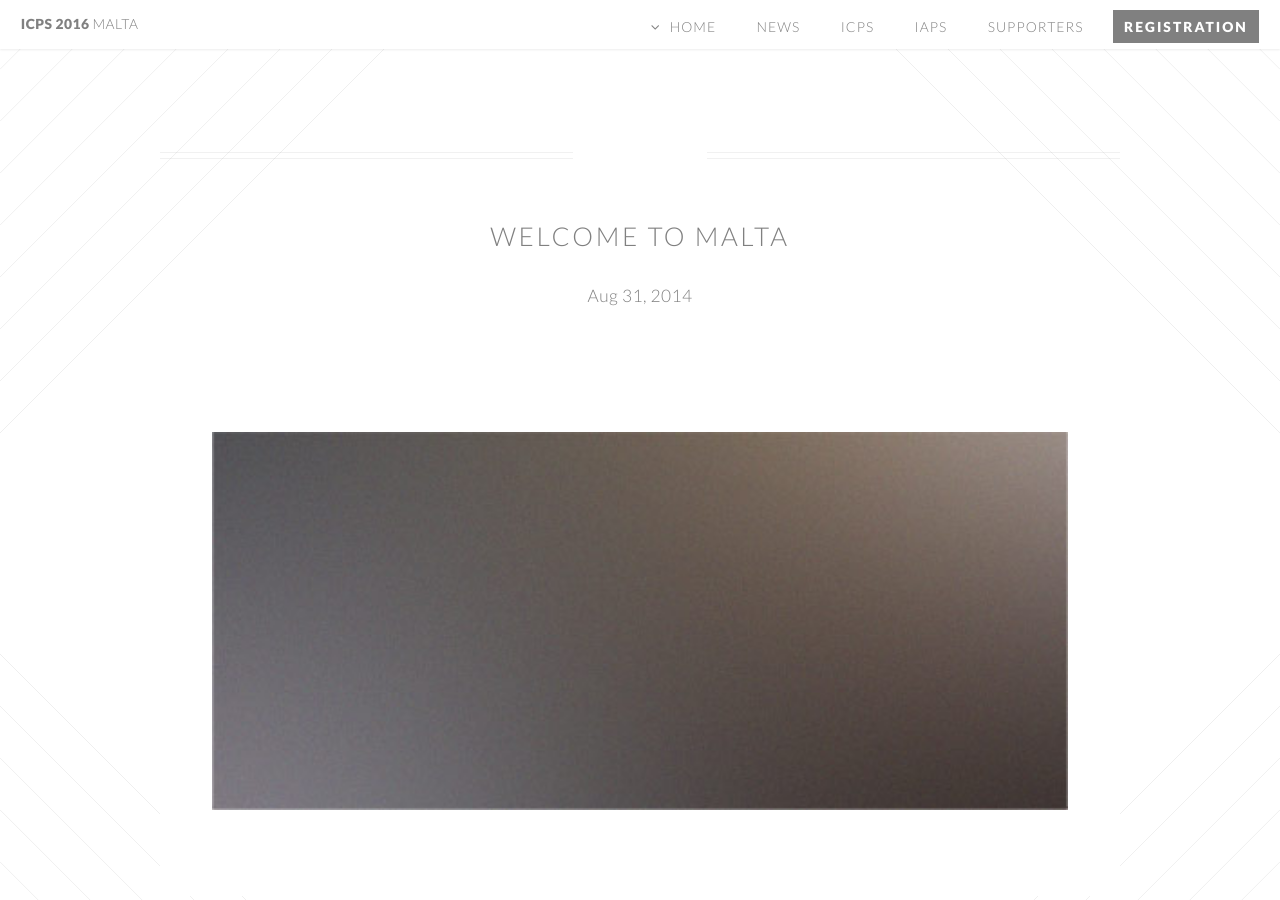
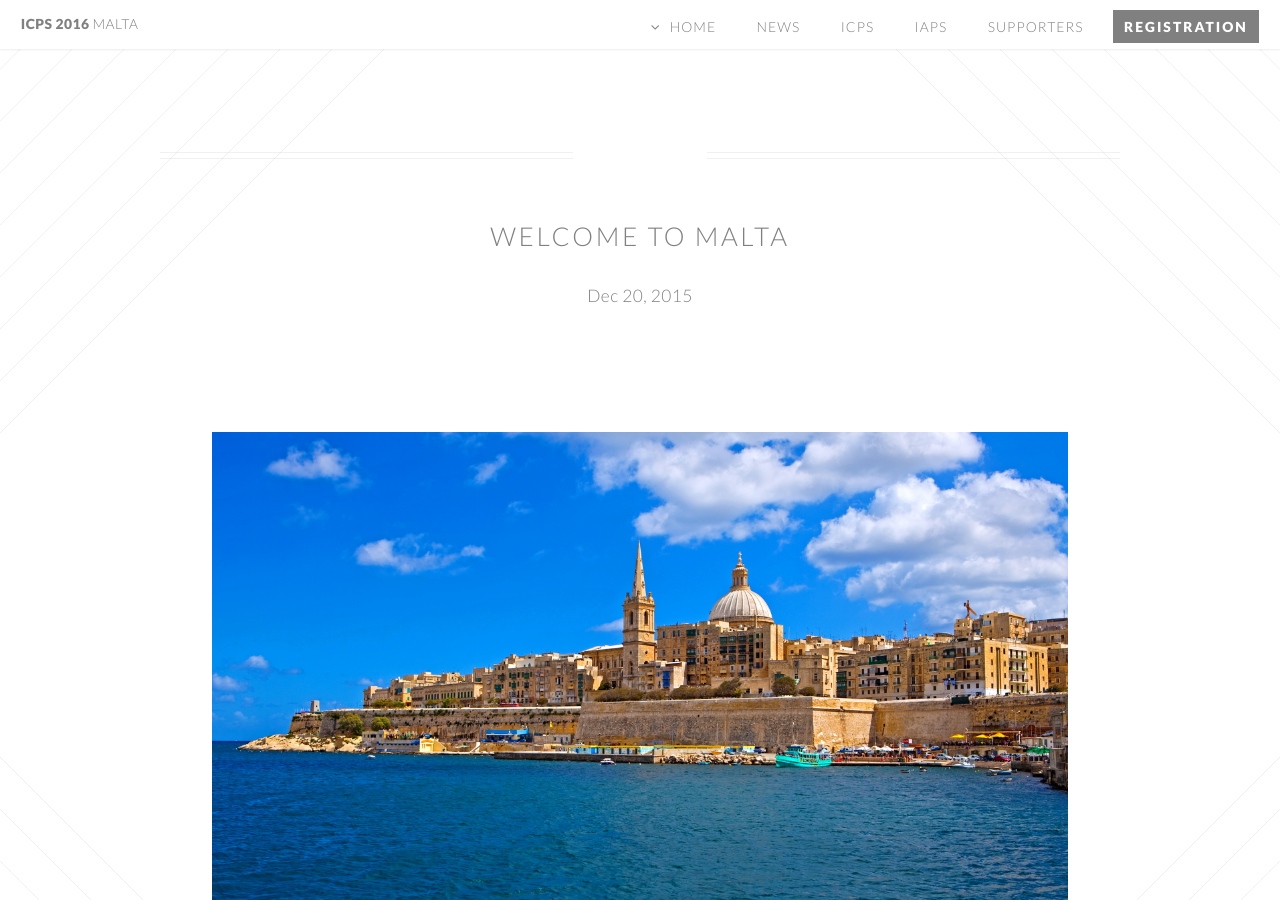
Before and after one commit to bread-on-toast/icps2016, a Jekyll site: the page built from _posts/2015-12-20-welcome.md, in a window 1280 px wide and 900 px high. Built offline with Jekyll 4.4.1, drawn with Linux system fonts in a browser that asks for light colours.

Commit message:
fixed news post

```diff
--- a/_posts/2015-12-20-welcome.md
+++ b/_posts/2015-12-20-welcome.md
@@ -1,9 +1,9 @@
 ---
 layout: post
 title:  "Welcome to Malta"
-date:   2014-08-31 14:36:23
+date:   2015-12-20 14:36:23
 permalink: /welcome-to-malta.html
 ---
 <span class="image featured">
-    <img src="/images/pic01.jpg" alt="">
+    <img src="location/images/valletta.jpg">
 </span>
```
